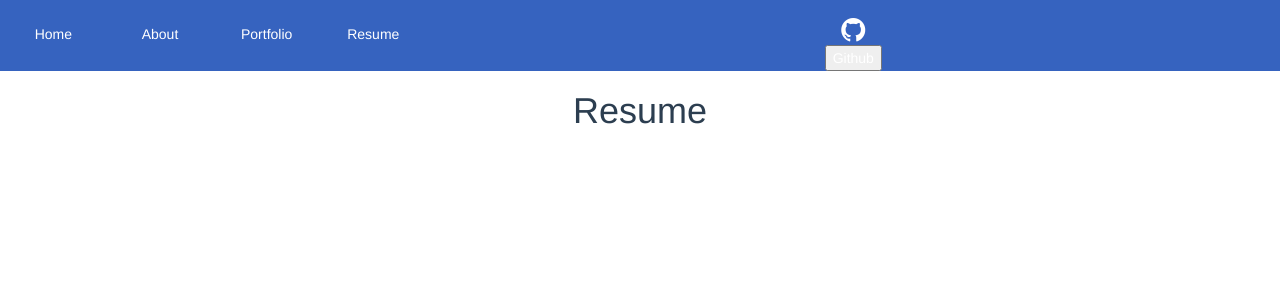
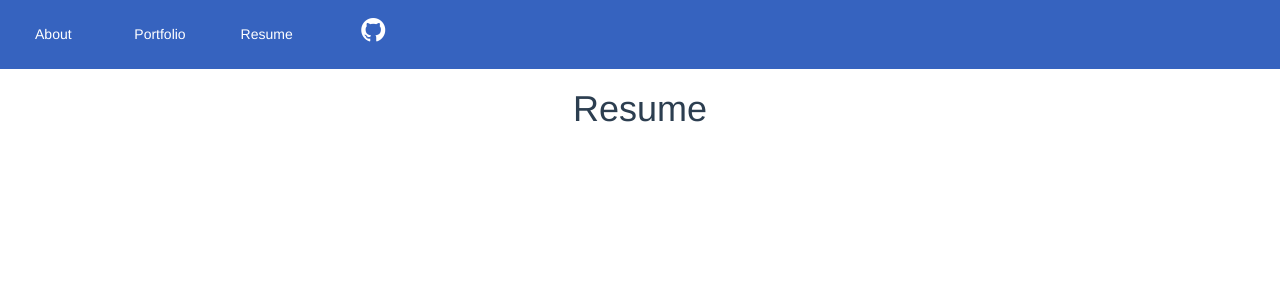
Before and after one commit to ibradley02/landing-page, a Vue app: page /#/resume in a window 1280 px wide. Shown: the top 300 px of the page. Built offline with nearby package versions, Linux system fonts and the light colour scheme.

Commit message:
changes to navbar

```diff
--- a/src/components/Navbar.vue
+++ b/src/components/Navbar.vue
@@ -1,13 +1,6 @@
 <template>
     <div class="row navbar-center">
         <nav class="navbar navbar-default myNavbar">
-            <div class="col-sm-1 text-style">
-                <button>
-                    <router-link :to="{ path: '/' }">
-                        <h5>Home</h5>
-                    </router-link>
-                </button>
-            </div>
             <div class="col-sm-1 text-style">
                 <button>
                     <router-link :to="{ path: '/about' }">
@@ -27,15 +20,12 @@
                     <router-link :to="{ path: '/resume' }">
                         <h5>Resume</h5>
                     </router-link>
-
                 </button>
             </div>
-            <div class="col-sm-8 text-center text-style">
-                <i class="fa fa-github fa-2x"></i>
-                <form action="http://github.com/ibradley02">
-                    <input type="submit" value="Github" target="_blank" />
-                </form>
-                </button>
+            <div class="col-sm-1 text-center text-style">
+                <a href="http://github.com/ibradley02" target=_blank>
+                    <i class="fa fa-github fa-2x"></i>
+                </a>
             </div>
         </nav>
     </div>
```
